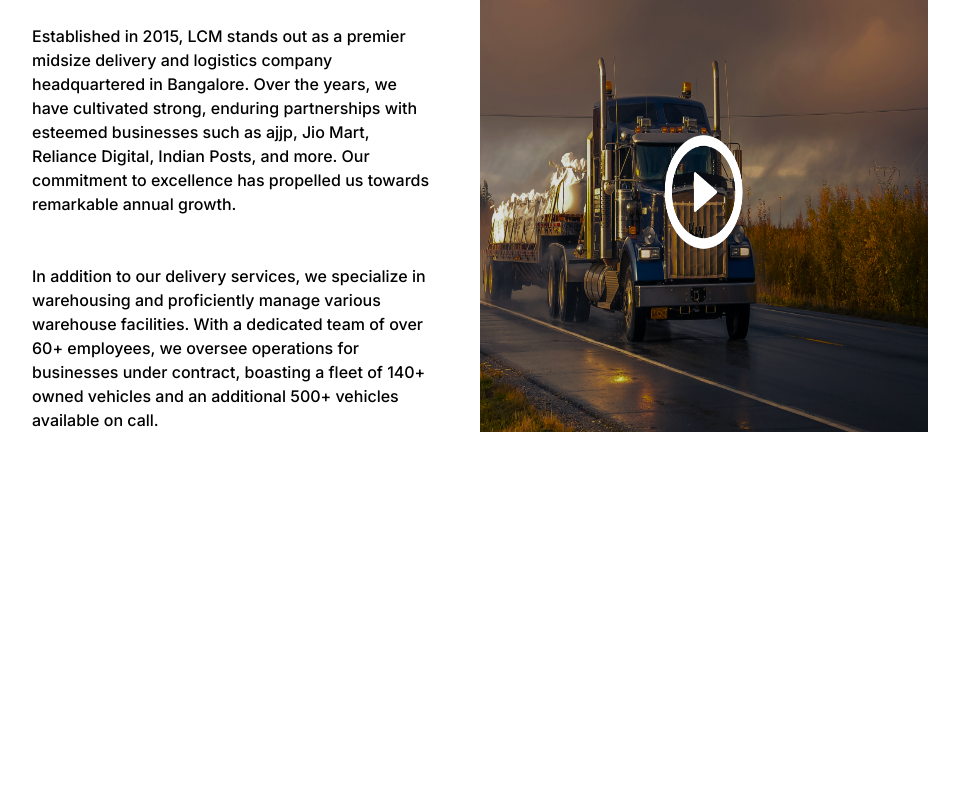
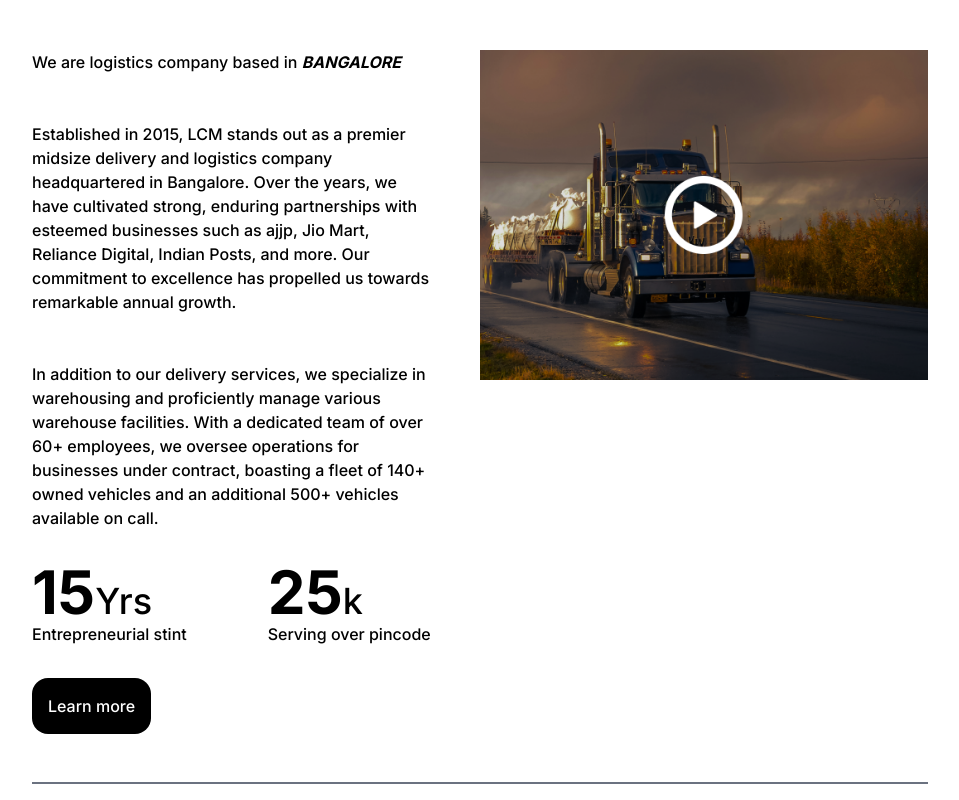
Before and after one commit to Vivek7038/lcm-logistics-next, a Next.js app: page / in a window 1280 px wide. Shown: the part 2808-3608 px from the top of the page, without its empty margins (160-1119 px from the left). Before the commit the page ends 3288 px from the top, so only its background shows below. Built offline with nearby package versions, Linux system fonts and the light colour scheme.

Commit message:
About us done

```diff
--- a/app/page.js
+++ b/app/page.js
@@ -131,6 +131,7 @@ Base`,
         {/*    ---------------------About us*/}
 <div className={"flex justify-center w-[100%]"}>
     <div className={"w-[70%]"}>
+        <div className={"line w-[100%] h-0 border-[1px] border-solid border-gray-500 mt-4 mb-20"}></div>
         <div className={"font-bold text-6xl"}>
             ABOUT US
         </div>
@@ -139,15 +140,33 @@ Base`,
                 <div>We are logistics company based in <a className={"font-bold italic"}>BANGALORE</a></div>
 
                 <div>
-                    <p className={"my-12"}>Established in 2015, LCM stands out as a premier midsize delivery and logistics company headquartered in Bangalore. Over the years, we have cultivated strong, enduring partnerships with esteemed businesses such as ajjp, Jio Mart, Reliance Digital, Indian Posts, and more. Our commitment to excellence has propelled us towards remarkable annual growth.</p>
-                    <p>In addition to our delivery services, we specialize in warehousing and proficiently manage various warehouse facilities. With a dedicated team of over 60+ employees, we oversee operations for businesses under contract, boasting a fleet of 140+ owned vehicles and an additional 500+ vehicles available on call.</p>
+                    <p className={"my-12"}>Established in 2015, LCM stands out as a premier midsize delivery and
+                        logistics company headquartered in Bangalore. Over the years, we have cultivated strong,
+                        enduring partnerships with esteemed businesses such as ajjp, Jio Mart, Reliance Digital, Indian
+                        Posts, and more. Our commitment to excellence has propelled us towards remarkable annual
+                        growth.</p>
+                    <p>In addition to our delivery services, we specialize in warehousing and proficiently manage
+                        various warehouse facilities. With a dedicated team of over 60+ employees, we oversee operations
+                        for businesses under contract, boasting a fleet of 140+ owned vehicles and an additional 500+
+                        vehicles available on call.</p>
                 </div>
+                <div className={"w-[100%] my-8 flex justify-between"}>
+                    <div><p className={"text-4xl"}><a className={"font-bold text-6xl"}>15</a>Yrs</p>
+                        <p>Entrepreneurial stint</p>
+                    </div>
+                    <div><p className={"text-4xl"}><a className={"font-bold text-6xl"}>25</a>k</p>
+                        <p>Serving over pincode</p>
+                    </div>
+                </div>
+                <button className={"text-white bg-black p-4 rounded-2xl"}>Learn more</button>
             </div>
 
+
             <div className={"h-[100%] overflow-hidden"}>
-                <img className={"h-[100%]"} src={"./Aboutus_vdo.png"} alt={"img"}/>
+                <img src={"./Aboutus_vdo.png"} alt={"img"}/>
             </div>
         </div>
+        <div className={"line w-[100%] h-0 border-[1px] border-solid border-gray-500 my-4"}></div>
     </div>
 </div>
         </div>
```
